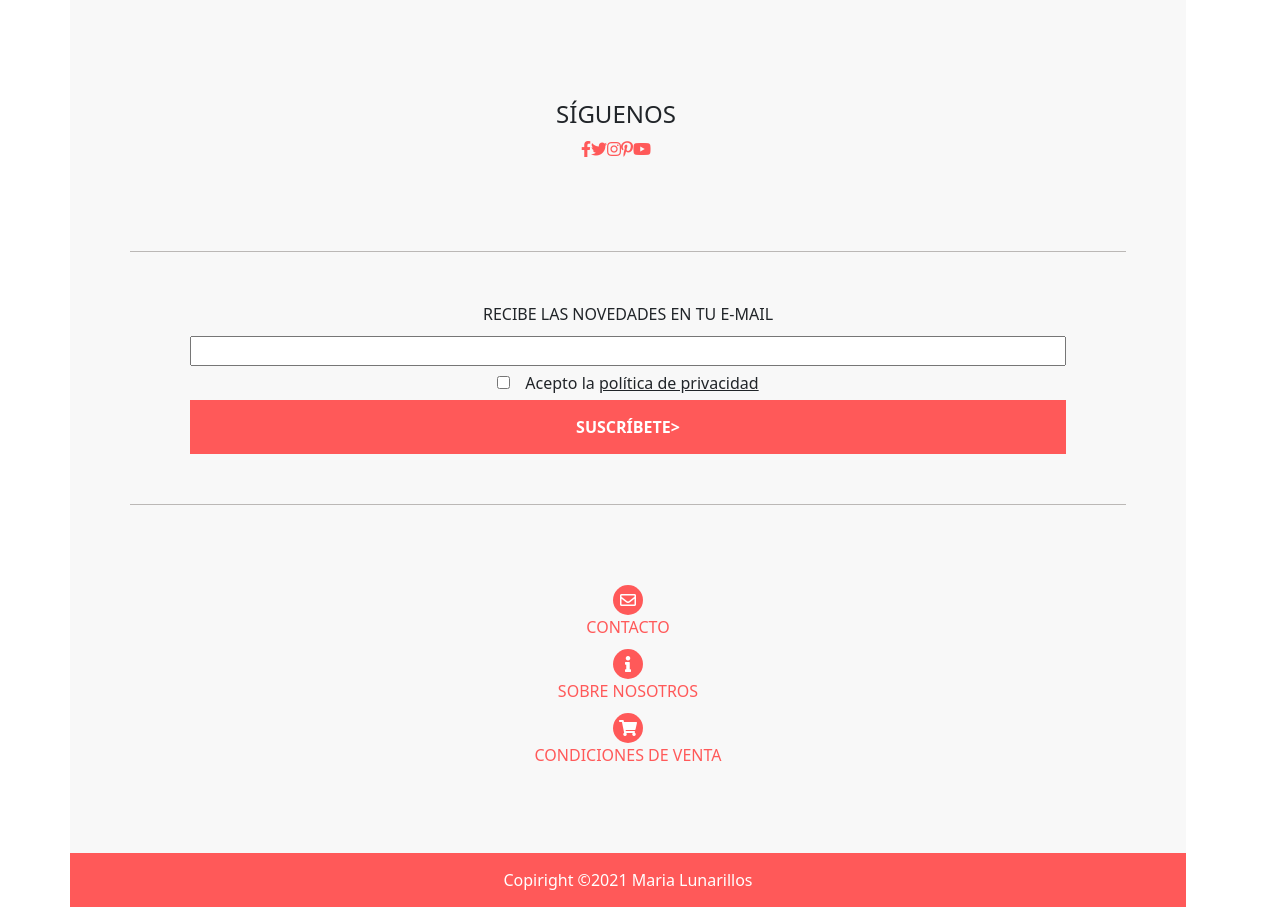
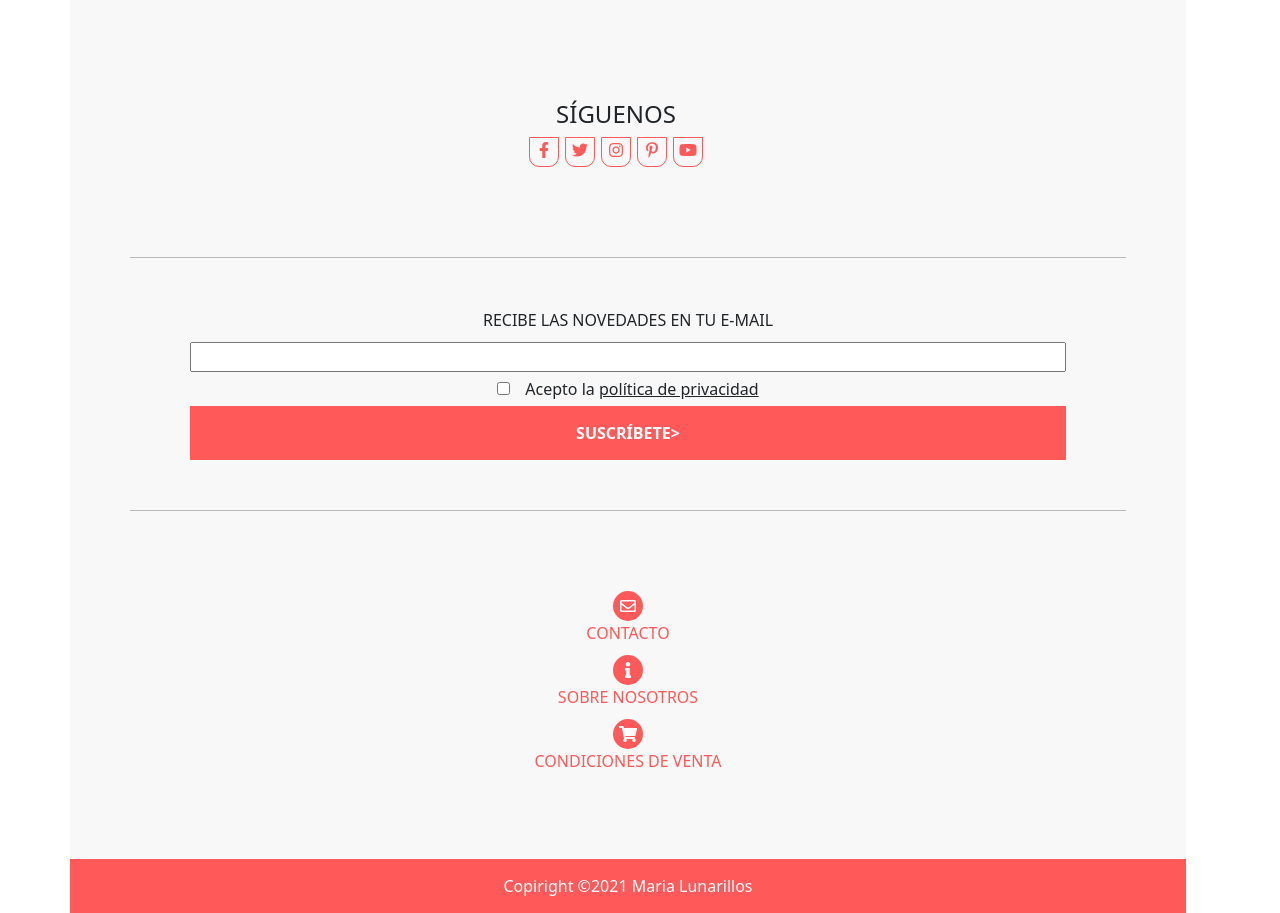
Before and after one commit to InnaIazovskaia/202201-W1CHWE-alejandro-inna-iazovskaia-, a website: page index.html in a window 1280 px wide. Shown: the part 1920-2833 px from the top of the page. Drawn offline with nearby package versions, Linux system fonts and the light colour scheme.

Commit message:
changed width of icon added border for icon-conteiner-wrap

```diff
--- a/style/style.css
+++ b/style/style.css
@@ -207,12 +207,21 @@ html a {
 }
 
 .icon-container {
-  width: 120px;
+  width: 240px;
   display: flex;
   flex-direction: row;
   justify-content: center;
   align-items: center;
   color: #ff5959;
+}
+
+.follow-us__icon-cointainer-wrap {
+  border: 1px solid #ff5959;
+  text-align: center;
+  width: 30px;
+  height: 30px;
+  border-radius: 0 0 10px 10px;
+  margin: 0 3px;
 }
 
 .heading__image {
```
